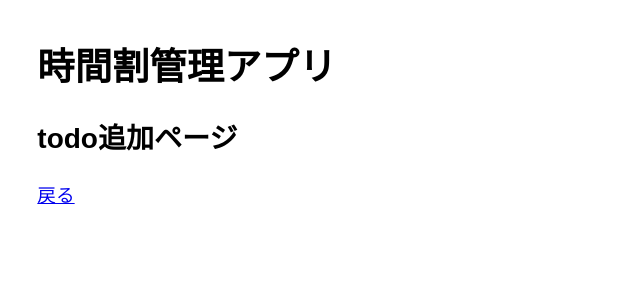
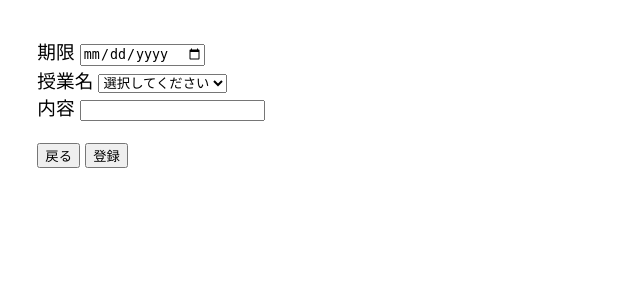
Before and after one commit to OOP2-2025-final-G11/ClassworkManager, a Flask app: page /todo/add in a window 1280 px wide. Shown: the top 300 px of the page, without its empty margins (0-640 px from the left). Run offline with Flask 3, Linux system fonts and the light colour scheme.

Commit message:
Todo追加ページの機能作成

```diff
--- a/routes/todo.py
+++ b/routes/todo.py
@@ -1,12 +1,34 @@
 from flask import Blueprint, render_template, request, redirect, url_for
+from datetime import datetime
+
+from models.todo import Todo
+from models.classwork import Classwork
 
 # Blueprint
 todo_bp = Blueprint('todo', __name__, url_prefix='/todo')
 
 
-# =====================
-# Todoページ
-# =====================
-@todo_bp.route('/add')
-def todo():
-    return render_template('todo_add.html')
+@todo_bp.route('/add', methods=['GET', 'POST'])
+def todo_add():
+    classworks = Classwork.select()
+
+    if request.method == 'POST':
+        classwork_id = request.form.get('classwork_id')
+        name = request.form.get('name')
+        deadline_str = request.form.get('deadline')
+
+        deadline = datetime.strptime(deadline_str, '%Y-%m-%d')
+
+        Todo.create(
+            classwork=classwork_id,
+            name=name,
+            is_finished=False,
+            deadline=deadline
+        )
+
+        return redirect(url_for('todo.todo_add'))
+
+    return render_template(
+        'todo_add.html',
+        classworks=classworks
+    )
--- a/templates/todo_add.html
+++ b/templates/todo_add.html
@@ -15,8 +15,30 @@
     </style>
   </head>
   <body>
-    <h1>時間割管理アプリ</h1>
-    <h2>todo追加ページ</h2>
-    <a href="/">戻る</a>
+    <form method="post">
+      <div>
+        <label>期限</label>
+        <input type="date" name="deadline" required />
+      </div>
+
+      <div>
+        <label>授業名</label>
+        <select name="classwork_id" required>
+          <option value="">選択してください</option>
+          {% for c in classworks %}
+            <option value="{{ c.id }}">{{ c.name }}</option>
+          {% endfor %}
+        </select>
+      </div>
+
+      <div>
+        <label>内容</label>
+        <input type="text" name="name" required />
+      </div>
+
+      <br />
+      <button type="button" onclick="location.href='/'">戻る</button>
+      <button type="submit">登録</button>
+    </form>
   </body>
 </html>
```
